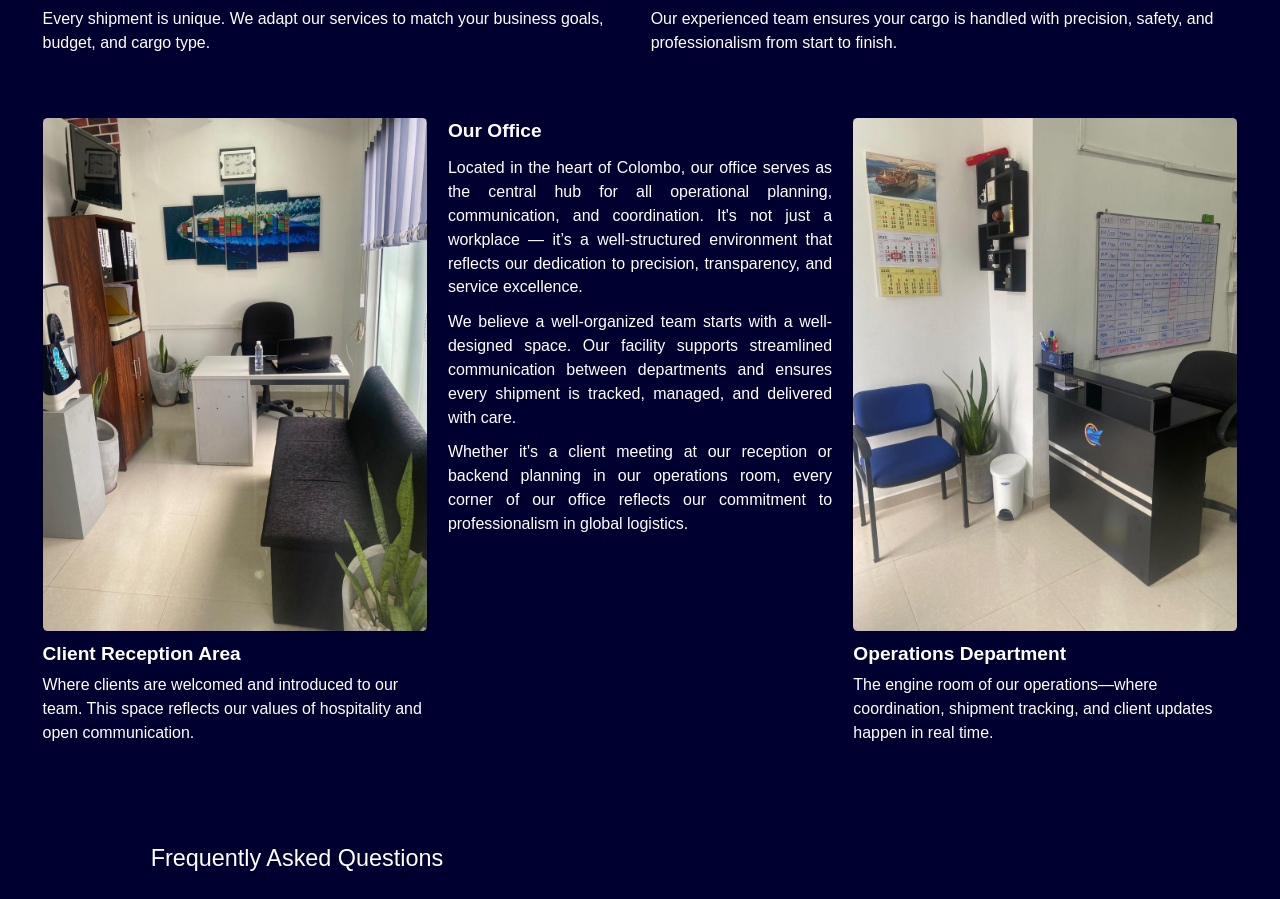
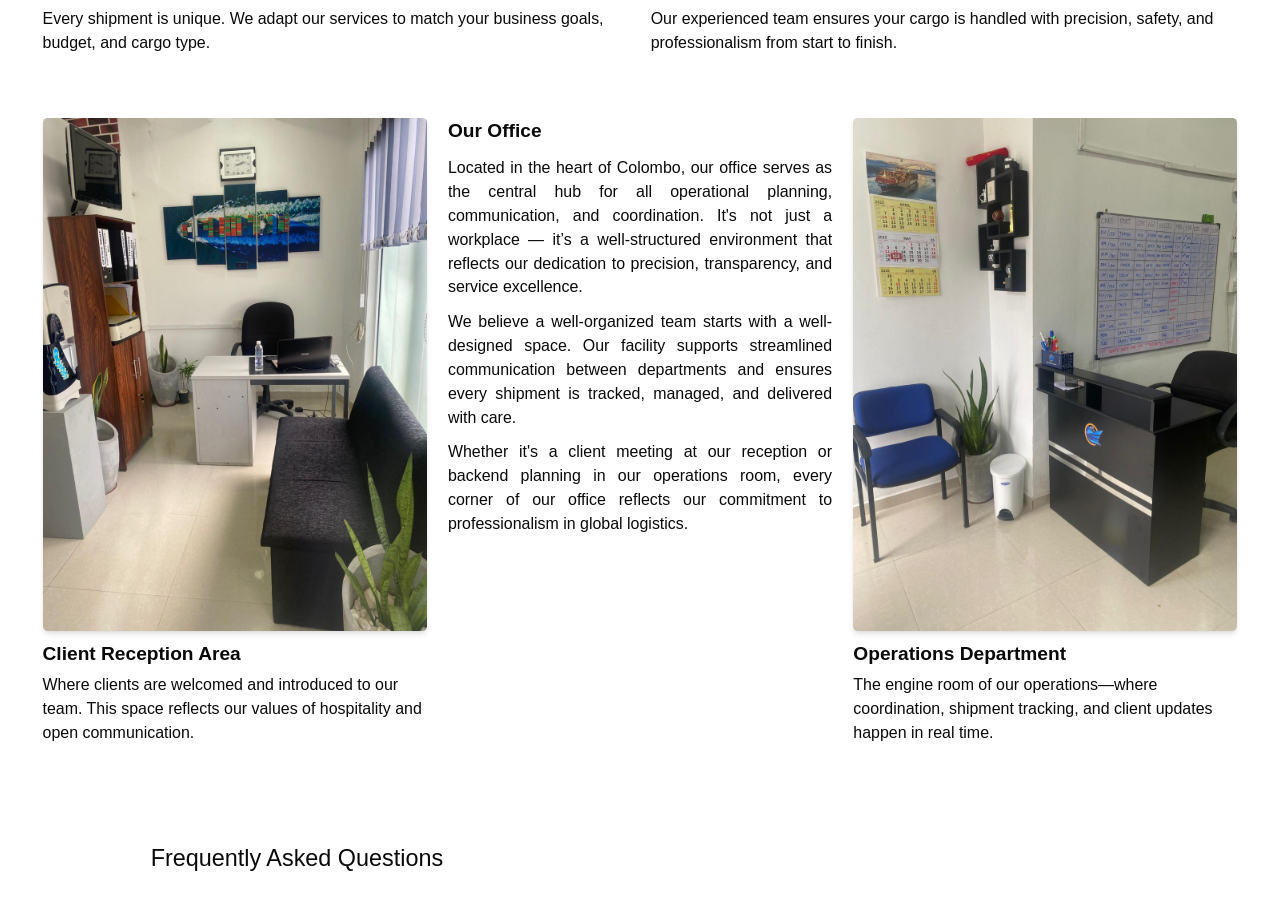
Before and after one commit to pikachupradeep/shippingTest, a Next.js app: page / in a window 1280 px wide. Shown: the part 1485-2384 px from the top of the page. Built offline with nearby package versions, Linux system fonts and the light colour scheme.

Commit message:
Fully updated

```diff
--- a/app/globals.css
+++ b/app/globals.css
@@ -136,8 +136,6 @@
 
 body {
   font-family: 'poppins', sans-serif;
-  background-color: rgb(0, 0, 48);
-  color: #fff;
   font-weight: 100;
 }
 
--- a/components/features/FeaBox.tsx
+++ b/components/features/FeaBox.tsx
@@ -19,7 +19,7 @@ const FeaBox = ({ title, desc, children, className }: FeatureBox) => {
   // Check if the base text color is white
   const isTextWhite = className.includes("text-white");
 
-  const textBaseClass = isTextWhite ? "text-white" : "text-white";
+  const textBaseClass = isTextWhite ? "text-white" : "text-blue-800";
   const textHoverClass = isTextWhite ? "group-hover:text-blue-800" : "";
 
   return (
--- a/components/intro/Intro.tsx
+++ b/components/intro/Intro.tsx
@@ -91,7 +91,7 @@ export default function Intro() {
               <Image
                 width={600}
                 height={600}
-                src="/nat2.jpg"
+                src="/cat2.jpg"
                 alt="Client Reception Area"
                 className="rounded-md shadow-md w-full"
               />
@@ -120,7 +120,7 @@ export default function Intro() {
               <Image
                 width={600}
                 height={600}
-                src="/nat4.jpg"
+                src="/cat4.jpg"
                 alt="Operations Department"
                 className="rounded-md shadow-md w-full"
               />
```
Also changed, not shown: public/cat2.JPG (renamed from public/nat2.JPG), public/cat4.JPG (renamed from public/nat4.JPG).
